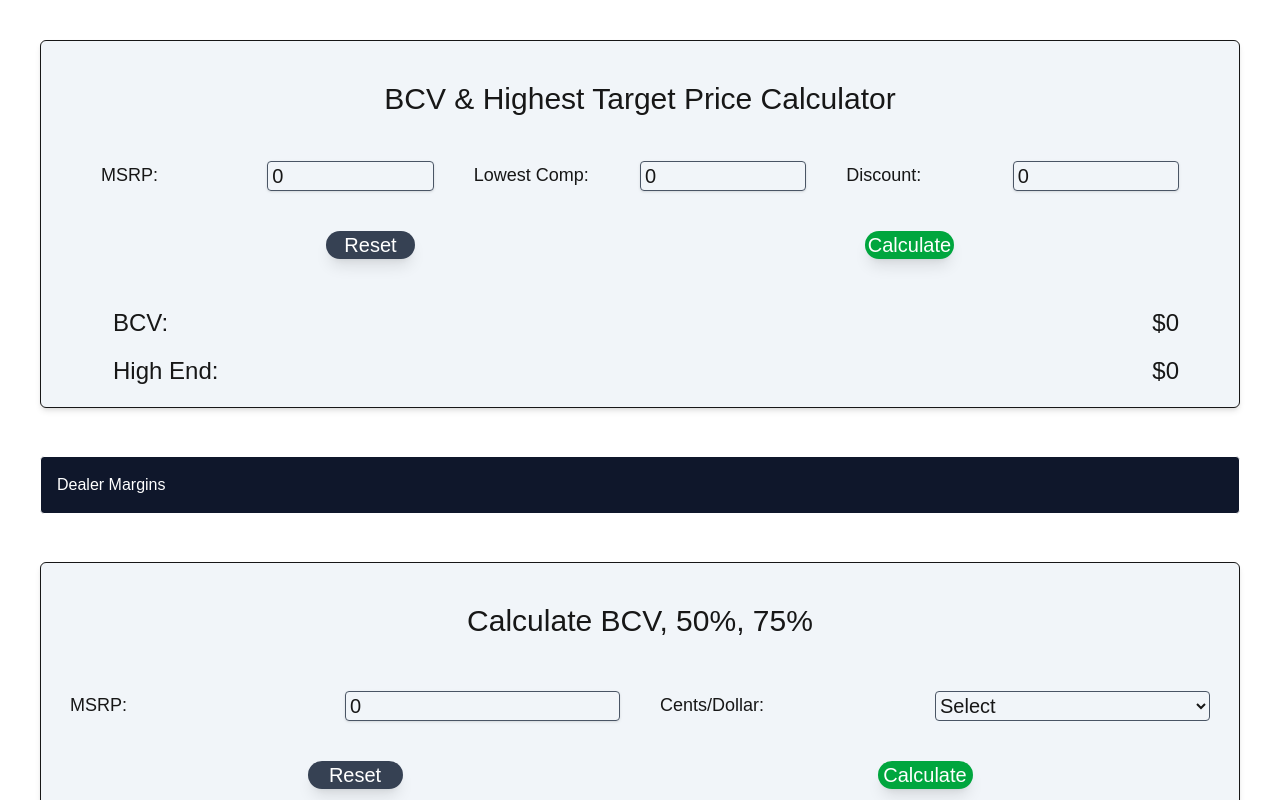
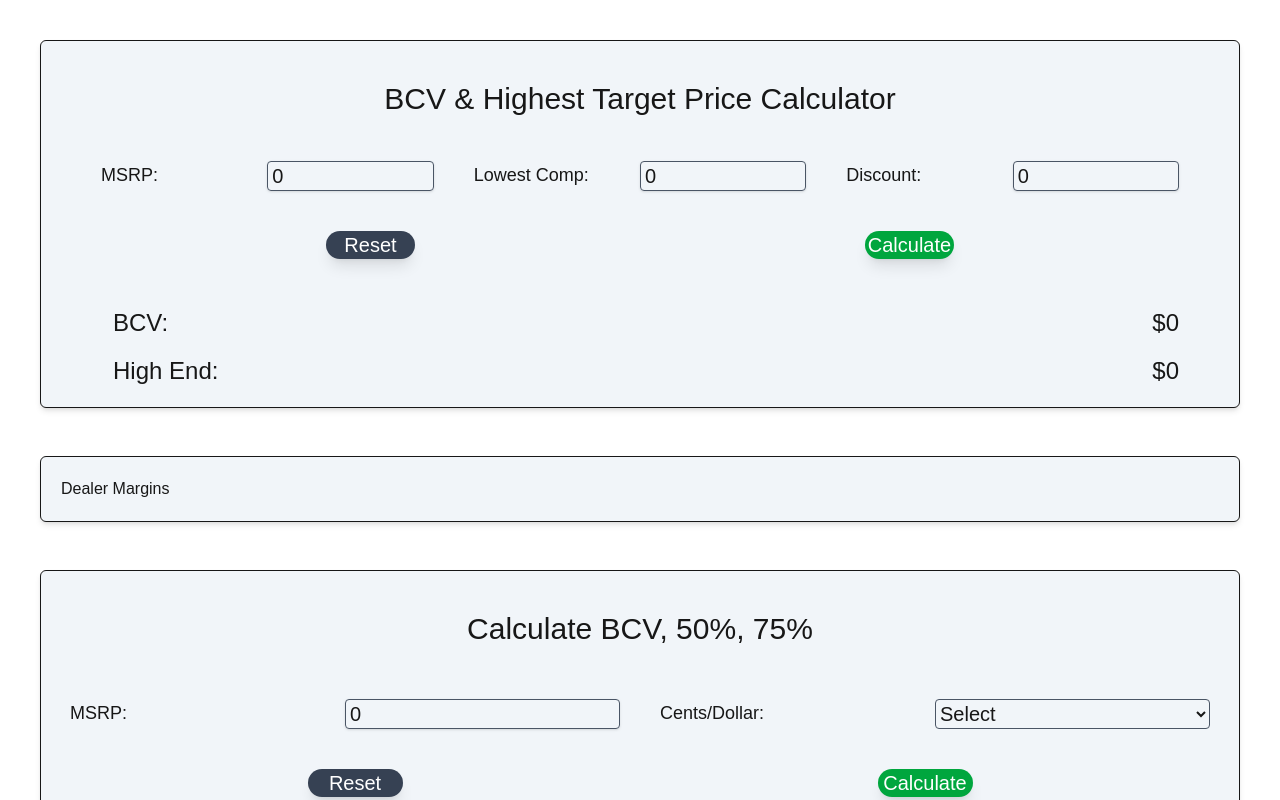
Before and after one commit to jonathan6ramirez/bcv_calculator, a Next.js app: page / in a window 1280 px wide. Shown: the top 800 px of the page. Built offline with nearby package versions, Linux system fonts and the light colour scheme.

Commit message:
Styling:
Added styling to improve ui appearance in light mode.

```diff
--- a/app/dealermargins/components/Modal.tsx
+++ b/app/dealermargins/components/Modal.tsx
@@ -80,8 +80,12 @@ function AddCompModal({ isOpen, onClose, onSubmit, title, children }: ModalProps
                 leaveFrom="opacity-100 scale-100"
                 leaveTo="opacity-0 scale-95"
               >
-                <DialogPanel className="w-full max-w-md transform rounded-2xl bg-slate-800 border border-slate-600
-                    p-6 shadow-xl transition-all gap-2 flex flex-col">
+                <DialogPanel
+                  className="w-full max-w-md transform rounded-2xl
+                    bg-slate-100 dark:bg-slate-800 border dark:border-slate-600 dark:text-slate-300
+                    p-6 shadow-xl transition-all gap-2 flex flex-col "
+
+                >
                   <DialogTitle className="text-2xl font-medium text-slate-300">
                     {title}
                   </DialogTitle>
--- a/app/dealermargins/page.tsx
+++ b/app/dealermargins/page.tsx
@@ -26,10 +26,13 @@ export default function DealerMargins() {
   return (
     <>
       <div className="dark:bg-slate-900 dark:text-slate-300 p-5 h-full gap-2 flex flex-col">
+
         <div className="md:p-4 m-4 flex flex-col gap-2 justify-start">
           <div
-            className="bg-slate-800 border-slate-600 border rounded p-2 w-fit hover:cursor-pointer
+            className="shadow-md bg-slate-100 dark:bg-slate-800 border-slate-600 dark:text-slate-300
+            border rounded p-2 w-fit hover:cursor-pointer
             active:scale-95 transition-transform duration-100"
+
             onClick={() => router.back()}
           >
             <button
--- a/app/page.tsx
+++ b/app/page.tsx
@@ -10,7 +10,10 @@ export default function Home() {
     <main className=" dark:bg-slate-900 dark:text-slate-300 p-5 h-full gap-2 flex flex-col">
       {/* Form Container */}
       <BCVCalculator />
-      <div className="border rounded bg-slate-900 text-white m-5 p-4">
+      <div className="shadow-md p-5 bg-slate-100 rounded-md m-5 border
+        dark:border-slate-600 dark:bg-slate-800 dark:text-slate-300 flex flex-col gap-2
+        hover:cursor-pointer"
+      >
         <Link href="/dealermargins">Dealer Margins</Link>
       </div>
       {/* Markers Component */}
```
